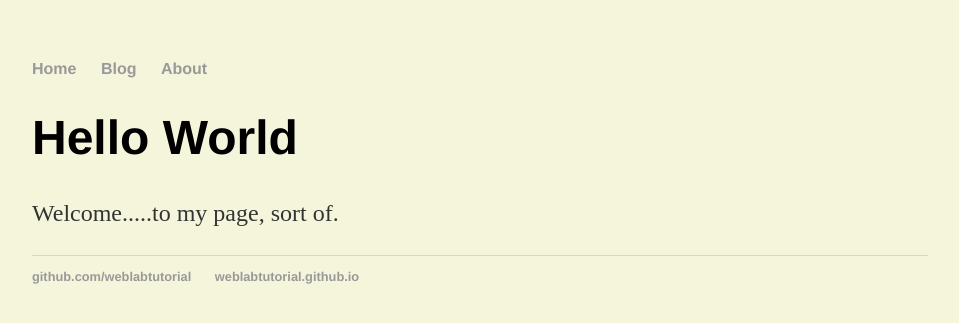
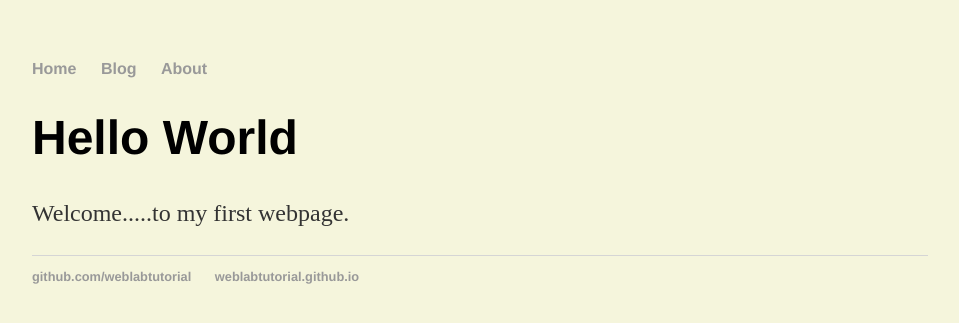
Before and after one commit to cbm2001/cbm2001.github.io, a Jekyll site: the page built from index.html, in a window 1280 px wide. Shown: the top 323 px of the page, without its empty margins (160-1119 px from the left). Built offline with Jekyll 4.4.1, drawn with Linux system fonts in a browser that asks for light colours.

Commit message:
Update index.html

```diff
--- a/index.html
+++ b/index.html
@@ -2,8 +2,8 @@
 layout: default
 title: Web Programming
 ---
-<div class="blurb">
+<div class="home">
   <h1>Hello World</h1>
-  <p>Welcome.....to my page, sort of.</p>
+  <p>Welcome.....to my first webpage.</p>
 
 </div>
```
